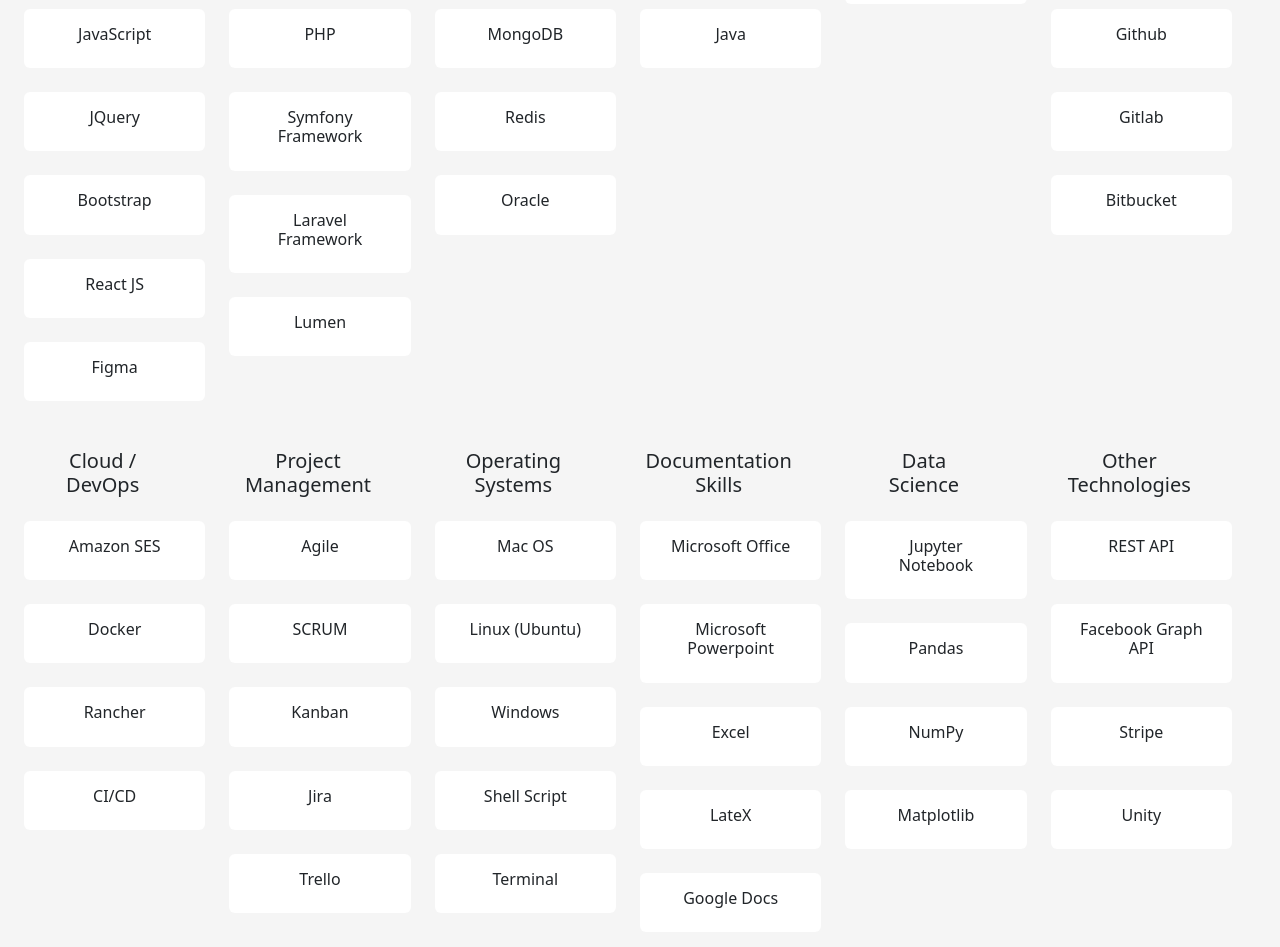
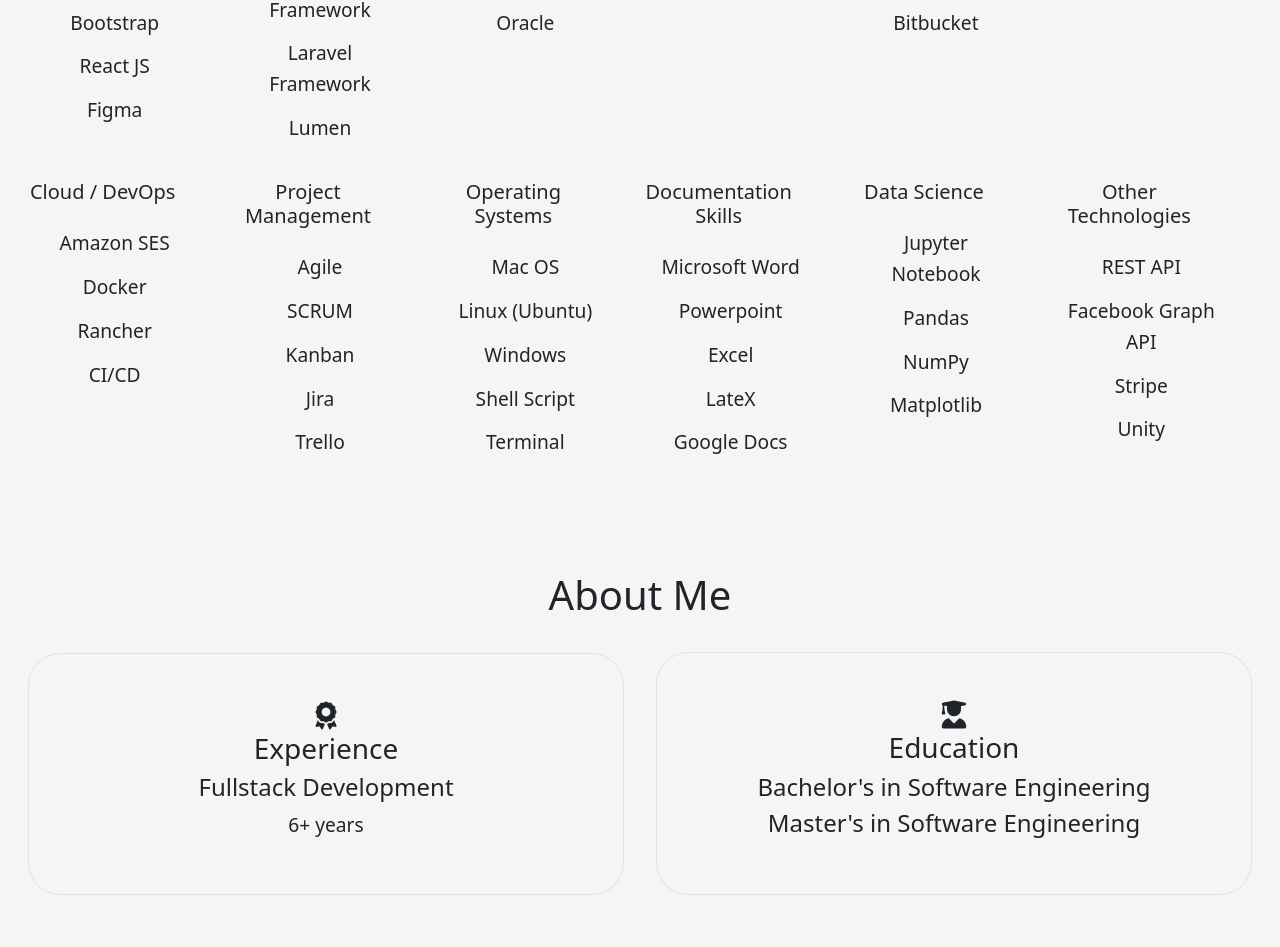
Before and after one commit to sharif0506/portfolio, a React (Vite) app: page / in a window 1280 px wide. Shown: the part 857-1804 px from the top of the page. Built offline with nearby package versions, Linux system fonts and the light colour scheme.

Commit message:
Updated Skills design and added about me section

```diff
--- a/package.json
+++ b/package.json
@@ -10,6 +10,7 @@
     "preview": "vite preview"
   },
   "dependencies": {
+    "@fortawesome/fontawesome-free": "^6.5.1",
     "bootstrap": "^5.3.3",
     "react": "^18.2.0",
     "react-bootstrap": "^2.10.1",
@@ -23,6 +24,7 @@
     "eslint-plugin-react": "^7.33.2",
     "eslint-plugin-react-hooks": "^4.6.0",
     "eslint-plugin-react-refresh": "^0.4.5",
+    "gh-pages": "^6.1.1",
     "vite": "^5.1.4"
   }
 }
--- a/src/App.css
+++ b/src/App.css
@@ -30,9 +30,9 @@
 section p {
     font-size: 1.2rem;
     line-height: 1.6;
-    margin-bottom: 15px;
+    margin-bottom: 5px;
 }
 
 .skills {
-    margin: 0px;
+    margin: 0;
 }
--- a/src/App.jsx
+++ b/src/App.jsx
@@ -1,15 +1,18 @@
 import 'bootstrap/dist/css/bootstrap.min.css';
 import './App.css';
+import '@fortawesome/fontawesome-free/css/all.min.css';
 import NavigationBar from "./components/NavigationBar.jsx";
 import Intro from "./components/Intro.jsx";
 import SkillsGroup from "./components/SkillsGroup.jsx";
+import About from "./components/About.jsx";
 
 function App() {
   return (
-    <div className="container-fluid page-container center">
+    <div className="container-fluid page-container">
         <NavigationBar />
         <Intro />
         <SkillsGroup />
+        <About />
     </div>
   )
 }
--- /dev/null
+++ b/src/components/About.jsx
@@ -0,0 +1,51 @@
+import profilePhoto from "../../public/profile.png";
+
+const About = () => {
+    return (
+        <section className="about-me">
+            <div className="container-fluid">
+                <h2 className="text-center mb-4">About Me</h2>
+                <div className="row">
+                    <div className="col-md-6">
+                        <p>
+                        </p>
+                    </div>
+                    <div className="col-md-6">
+                        <p>
+                        </p>
+                    </div>
+                    <div className="col-md-6 center align-self-center">
+                        <div className="p-5 m-1 border rounded-5">
+                            <i className="fa-solid fa-award fs-3"></i>
+                            <h3>Experience</h3>
+
+                            <div>
+                                <h4>Fullstack Development</h4>
+                                <p>6+ years</p>
+                            </div>
+                        </div>
+
+                    </div>
+                    <div className="col-md-6 center align-self-center">
+                        <div className="p-5 m-1 border rounded-5">
+                            <i className="fa-solid fa-user-graduate fs-3"></i>
+                            <h3>Education</h3>
+
+                            <div>
+                                <h4>Bachelor's in Software Engineering</h4>
+                                <p></p>
+                            </div>
+                            <div>
+                                <h4>Master's in Software Engineering</h4>
+                                <p></p>
+                            </div>
+                        </div>
+
+                    </div>
+                </div>
+            </div>
+        </section>
+    );
+};
+
+export default About;
--- a/src/components/Intro.jsx
+++ b/src/components/Intro.jsx
@@ -3,7 +3,7 @@
 
 const Intro = () => {
     return (
-        <section className="intro">
+        <section className="center" id="home">
             <div className="container-fluid">
                 <img src={profilePhoto} alt="Profile" className="profile-photo img-thumbnail"/>
                 <h1>Md Sharifur Rahman</h1>
--- a/src/components/Skills.jsx
+++ b/src/components/Skills.jsx
@@ -1,24 +1,34 @@
 const Skills = ({skillSet}) => {
     return (
-        <div className="col-md-2">
+        <div className="col-sm-2">
             <div className="row">
                 <div className="row">
-                    <h5 className="mb-4 mt-4">
-                        {skillSet.title.split('\n').map((line, index) => {
-                            return <span key={index}>
-                                {line}
-                                <br/>
-                            </span>
-                        })}
+                    <h5 className="mb-4 mt-4 center">
+                        {/*{skillSet.title.split('\n').map((line, index) => {*/}
+                        {/*    return <span key={index}>*/}
+                        {/*        {line}*/}
+                        {/*        <br/>*/}
+                        {/*    </span>*/}
+                        {/*})}*/}
+                        {/*<div  className="card">
+                            <div className="card-body">
+                                {skillSet.title}
+                            </div>
+                        </div>*/}
+                        {skillSet.title}
                     </h5>
                 </div>
                 <div className="row skills">
                     {skillSet.skills.map((skill, index) => (
-                        <div key={index} className="card border-0 mb-4">
-                            <div className="card-body">
-                                <h6 className="card-title text-center">{skill}</h6>
-                            </div>
+                        // <div key={index} className="card border-0 mb-4">
+                        //     <div className="card-body">
+                        //         <b className="card-title text-center">{skill}</b>
+                        //     </div>
+                        // </div>
+                        <div key={index} className="mb-2">
+                            <p className="center">{skill}</p>
                         </div>
+
                     ))}
                 </div>
             </div>
--- a/src/components/SkillsGroup.jsx
+++ b/src/components/SkillsGroup.jsx
@@ -1,7 +1,6 @@
 import Skills from "./Skills.jsx";
 
 const SkillsGroup = () => {
-
     const skillSets = {
         frontend: {
             id: 1,
@@ -18,7 +17,7 @@
             ]
         },
         database: {
-            id: 2,
+            id: 3,
             title: "Database \n Management",
             skills: [
                 "MySQL", "SQLite", "MongoDB", "Redis", "Oracle"
@@ -28,21 +27,21 @@
             id: 4,
             title: "Programming \n Languages",
             skills: [
-                "C Programming", "Python", "Java",
+                "C Programming", "Java", "Python", "TypeScript",
+            ]
+        },
+        vcs: {
+            id: 5,
+            title: "Version \n Controlling",
+            skills: [
+                "Git", "SVN", "Github", "Gitlab", "Bitbucket",
             ]
         },
         mobile: {
-            id: 5,
+            id: 6,
             title: "Mobile \n Development",
             skills: [
                 "Ionic Framework", "React Native",
-            ]
-        },
-        vcs: {
-            id: 6,
-            title: "Version \n Controlling",
-            skills: [
-                "Git", "SVN", "Github", "Gitlab", "Bitbucket",
             ]
         },
         devops: {
@@ -70,7 +69,7 @@
             id: 10,
             title: "Documentation \n Skills",
             skills: [
-                "Microsoft Office", "Microsoft Powerpoint", "Excel", "LateX", "Google Docs"
+                "Microsoft Word", "Powerpoint", "Excel", "LateX", "Google Docs"
             ]
         },
         ai: {
@@ -87,14 +86,13 @@
                 "REST API", "Facebook Graph API", "Stripe", "Unity"
             ]
         }
-
-
     };
 
     return (
-        <section className="intro">
-            <div className="container-fluid center">
-                <h1 className="mb-4">Skills & Expertise</h1>
+        <section className="skills">
+            <div className="container-fluid">
+                <h1 className="center mb-4">Skills & Expertise</h1>
+                {/*<p className="center">Technical Proficiencies: Empowering Innovation with Comprehensive Expertise</p>*/}
                 <div className="row">
                     <div className="row">
                         {
```
Also changed, not shown: 1 other file (tests, documents, lock files or other folders).
